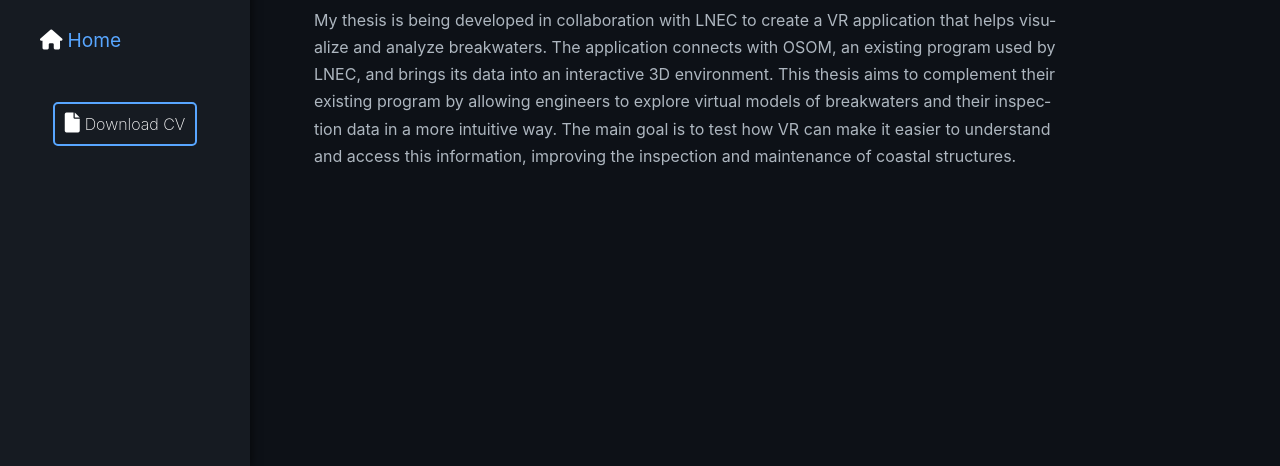
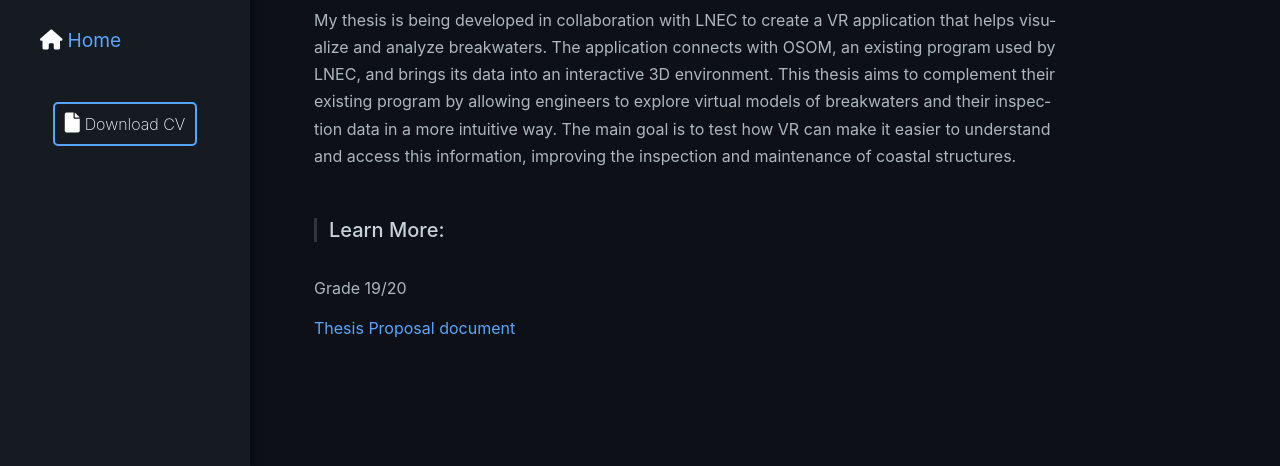
Before and after one commit to catarinagc/catarinagc.github.io, a website built with Vite: page projects/thesis.html in a window 1280 px wide. Shown: the part 334-800 px from the top of the page. Built offline with nearby package versions, Linux system fonts and the light colour scheme.

Commit message:
added thesis proposal doc

```diff
--- a/projects/thesis.html
+++ b/projects/thesis.html
@@ -50,6 +50,9 @@
         This thesis aims to complement their existing program by allowing engineers to explore virtual models of breakwaters and their inspection data in a more intuitive way.
         The main goal is to test how VR can make it easier to understand and access this information, improving the inspection and maintenance of coastal structures.
         </p>
+        <h2>Learn More:</h2>
+        <p>Grade 19/20</p>
+        <a href="/PIC2.pdf" target="_blank">Thesis Proposal document</a>
     </div>
 </body>
 </html>
```
Also changed, not shown: 1 other file.
